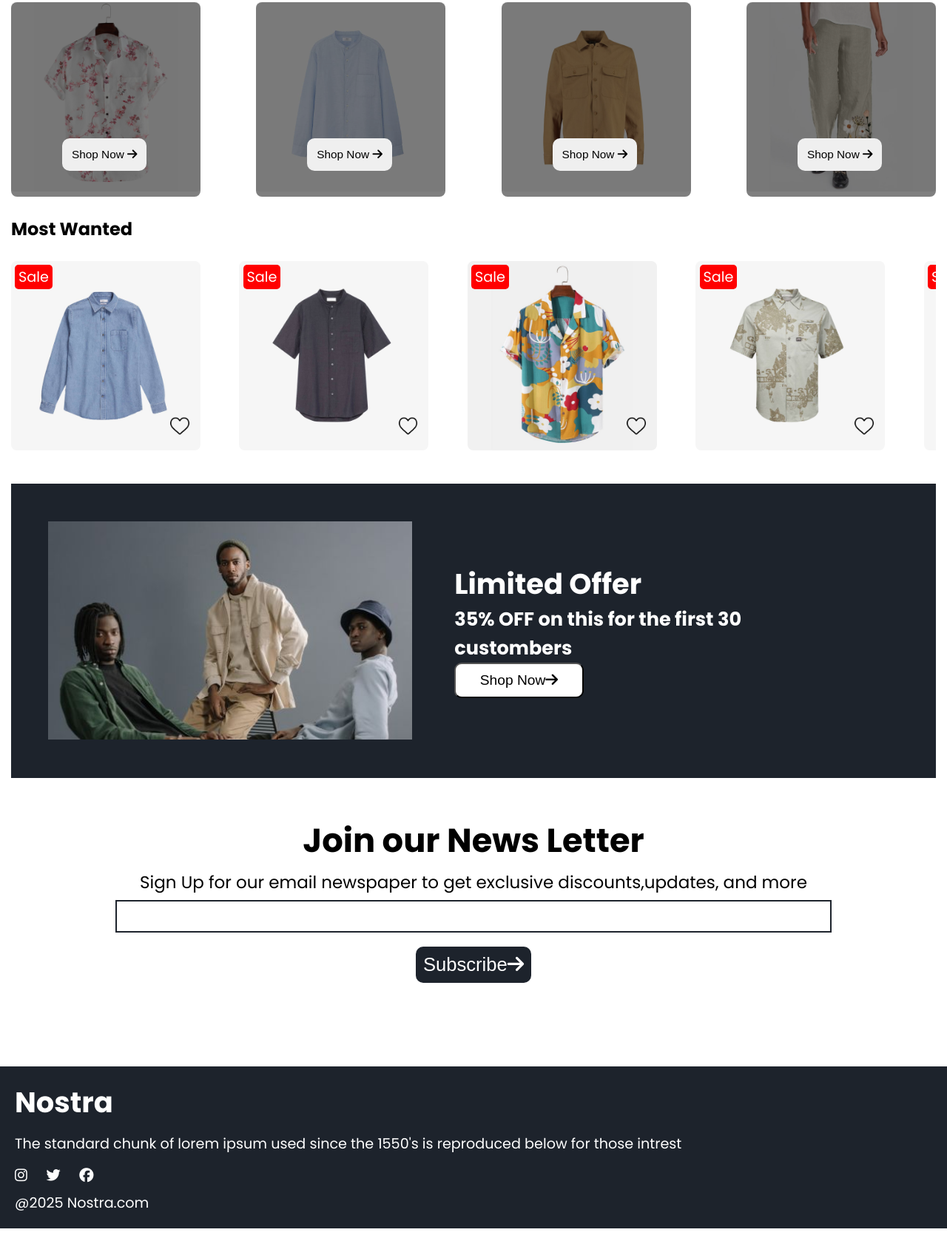
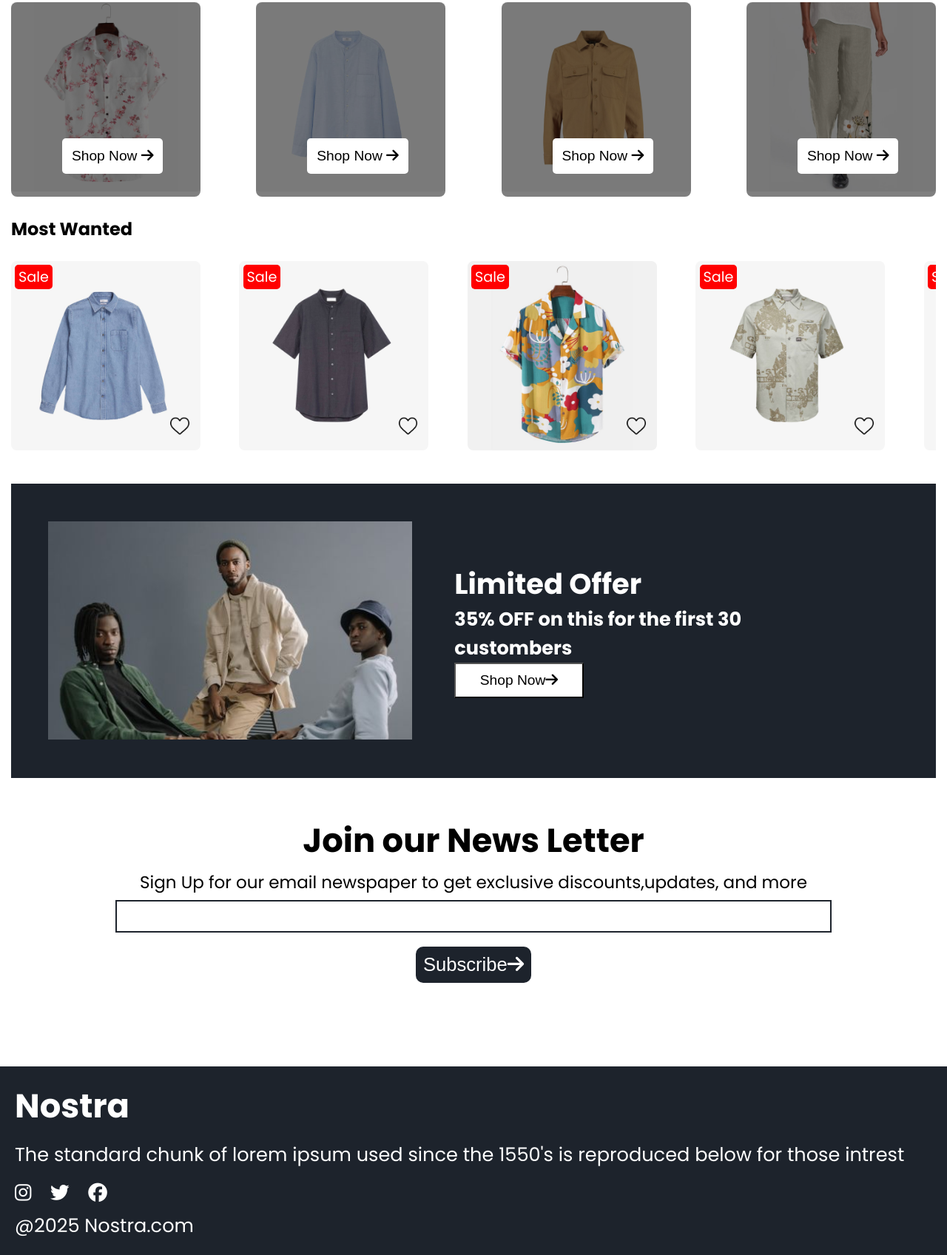
Before and after one commit to mukil143/Nostra-Ecommerce-UI, a plain HTML site: page index.html in a window 1280 px wide. Shown: the part 1096-2793 px from the top of the page at 74% size. Before the commit the page ends 2757 px from the top, so only its background shows below. Drawn offline with Linux system fonts and the light colour scheme.

Commit message:
button color and font size fixed

```diff
--- a/style.css
+++ b/style.css
@@ -161,7 +161,11 @@ nav {
 .slider-content button {
   padding: 1vw 2vw;
   margin-top: 1vw;
-  font-size: 1vw;
+  font-size: 1.8vw;
+  background-color: white;
+  color: black;
+  border: none;
+  border-radius: 10px;
 }
 
 .slider-rightarrow {
@@ -329,10 +333,12 @@ nav {
   position: absolute;
   top: 70%;
   left: 27%;
-  font-size: 1.2vw;
+  font-size: 1.5vw;
   padding: 5% 5%;
-  border-radius: 10px;
+  border-radius: 5px;
   border: none;
+  background-color: white;
+  color:black ;
 }
 
 /* /* MostWanted  */
@@ -417,8 +423,8 @@ nav {
   background-color: white;
   color: black;
   padding: 2% 6%;
-  font-size: 1vw;
-  border-radius: 10px;
+  font-size: 1.5vw;
+  border-radius: 5px fixed;
   text-wrap: nowrap;
   font-size: 1.5vw;
 }
@@ -484,17 +490,17 @@ footer {
 }
 
 footer h1 {
-  font-size: 3vw;
+  font-size: 3.5vw;
 }
 
 footer p {
-  font-size: 1.5vw;
+  font-size: 2vw;
   margin-top: 1vw;
 }
 
 .footer-socialmedia-container {
   display: flex;
-  font-size: 1.5vw;
+  font-size: 2vw;
   gap: 2vw;
   margin-top: 1.5vw;
 }
```
